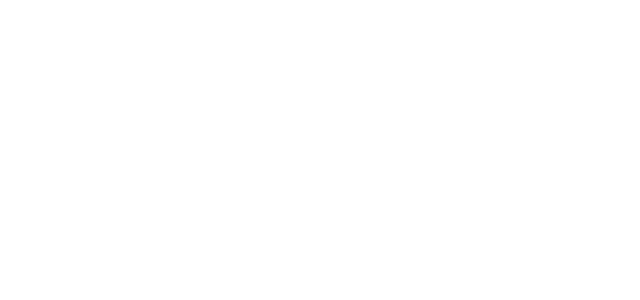
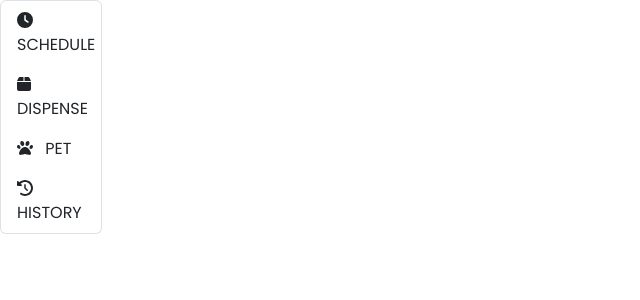
Before and after one commit to Pet-Feeder-SEP4/PetFeeder, a React (Create React App) app in the folder Fronted/pet-feeder/: page /SideBar in a window 1280 px wide. Before the commit this address had no page. Shown: the top 300 px of the page, without its empty margins (0-640 px from the left). Built offline with nearby package versions, Linux system fonts and the light colour scheme.

Commit message:
PFF-39 #time 1h raw sidebar

```diff
--- a/Fronted/pet-feeder/src/App.js
+++ b/Fronted/pet-feeder/src/App.js
@@ -10,6 +10,7 @@
 import PetFeedersC from './components/PetFeedersC/PetFeedersC';
 import Dashboard from "./pages/Dashboard/Dashboard";
 import Time from "./pages/Schedule/Time/Time"
+import SideBar from "./components/SideBar/SideBar";
 
 
 
@@ -26,7 +27,7 @@
       <Route path="/PetFeedersC" element={<PetFeedersC />} />
       <Route path="/dashboard/:petFeederId" element={<Dashboard />} />
       <Route path="/add-time/:scheduleId/:scheduleLabel" element={<Time />} />
-
+      <Route path="/SideBar" element={<SideBar />} />
       </Routes>
     </Router>
   );
--- /dev/null
+++ b/Fronted/pet-feeder/src/components/SideBar/SideBar.css
@@ -0,0 +1,18 @@
+.list-group-item{
+ color:#06350D;
+ font-family: 'Poppins', sans-serif;
+
+}
+.list-group-item:hover {
+    background-color: #e9ebec; /* Change background color on hover */
+    color: #333; /* Change text color on hover */
+  }
+
+  .sidebar {
+    width: 8vw;
+    height: 100vh;
+}
+
+.list-group{
+    outline: none;
+}
--- /dev/null
+++ b/Fronted/pet-feeder/src/components/SideBar/SideBar.js
@@ -0,0 +1,29 @@
+import React from 'react';
+import { Link } from 'react-router-dom';
+import { FontAwesomeIcon } from '@fortawesome/react-fontawesome';
+import { faClock, faBox, faPaw, faHistory } from '@fortawesome/free-solid-svg-icons';
+import './SideBar.css';
+
+function SideBar() {
+
+    return (
+        <div className="sidebar" >
+            <ul className="list-group"  >
+                <Link to="/schedule/:petFeederId" className="list-group-item" >
+                    <FontAwesomeIcon icon={faClock} className='me-2 ' /> SCHEDULE
+                </Link>
+                <Link to="/" className="list-group-item">
+                    <FontAwesomeIcon icon={faBox} className='me-2'  /> DISPENSE
+                </Link>
+                <Link to="/" className="list-group-item">
+                    <FontAwesomeIcon icon={faPaw} className='me-2' /> PET
+                </Link>
+                <Link to="/" className="list-group-item">
+                    <FontAwesomeIcon icon={faHistory} className='me-2'  /> HISTORY
+                </Link>
+            </ul>
+        </div>
+    );
+}
+
+export default SideBar;
```
